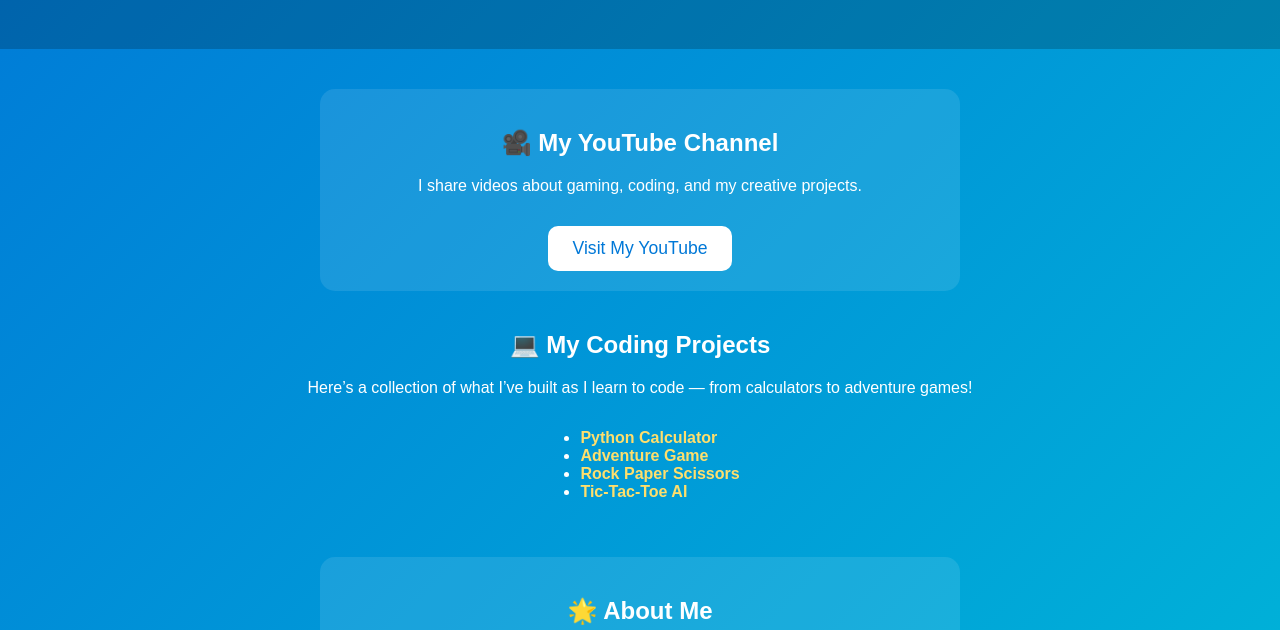
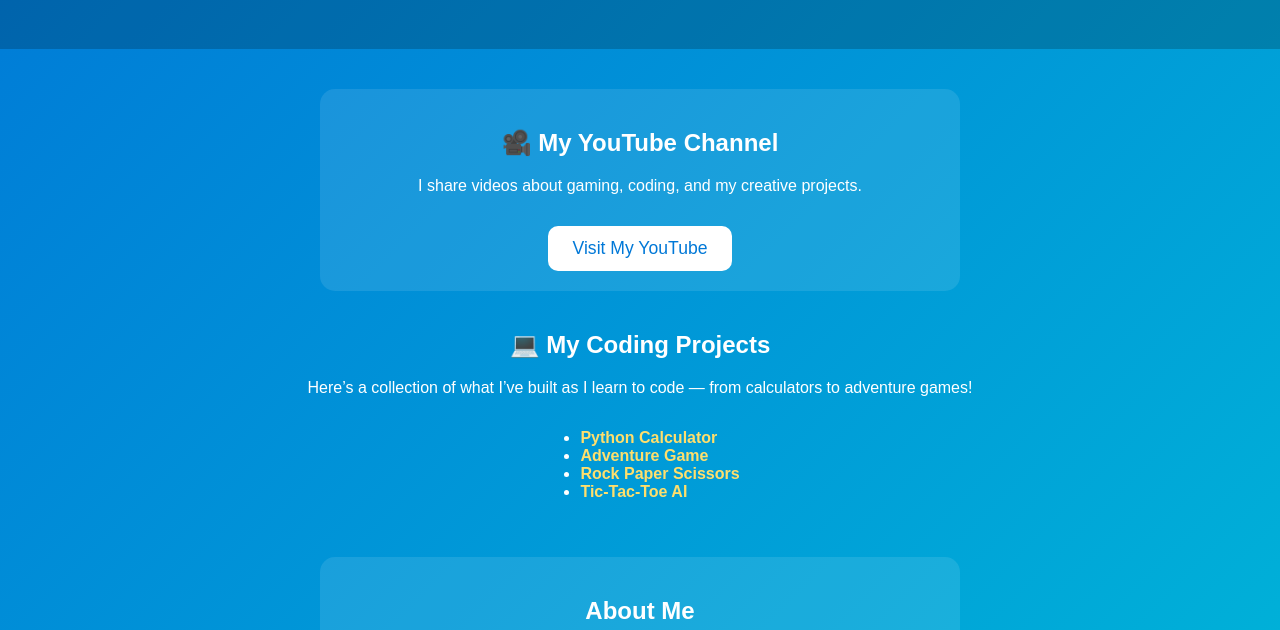
Before and after one commit to Mattyboy648962/mattyboy648962.github.io, a plain HTML site: page index.html in a window 1280 px wide. Shown: the part 170-800 px from the top of the page. Drawn offline with Linux system fonts and the light colour scheme.

Commit message:
Fix HTML encoding issues in index.html

```diff
--- a/index.html
+++ b/index.html
@@ -80,7 +80,7 @@
   </section>
 
   <section>
-    <h2>🌟 About Me</h2>
+    <h2> About Me</h2>
     <p>I’m learning programming and building fun projects to share my progress.
     This website is my space to track my journey and connect with others who love to code!</p>
   </section>
```
